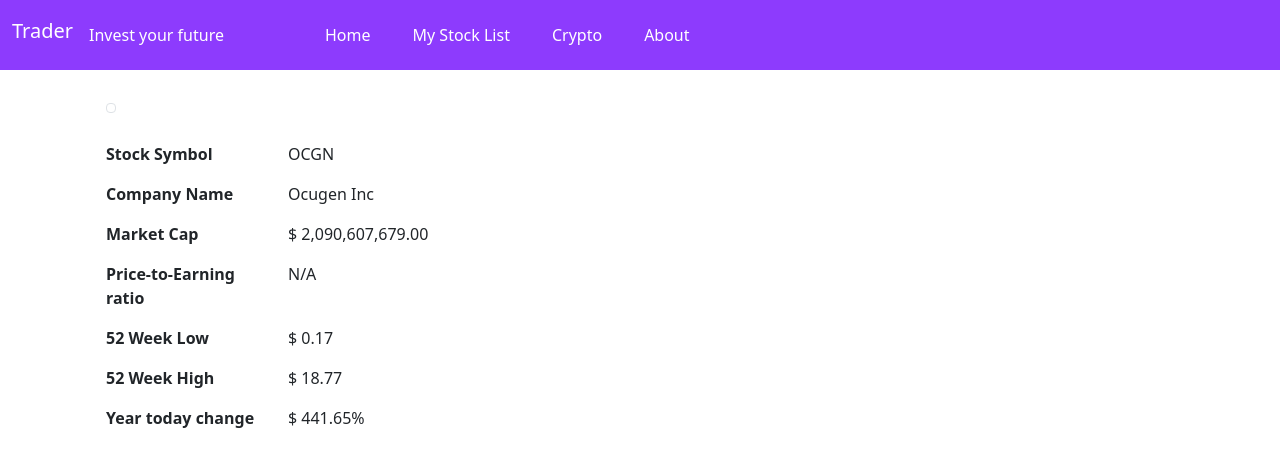
After one commit to Azurevolver/trader_app, a Django app: template stock/templates/stock_detail.html in a window 1280 px wide. The commit adds this page. Shown: the top 467 px of the page. Run offline with Django 3.2, Linux system fonts and the light colour scheme; the template is opened without the code that fills it: values that come from a table or form of the project are taken from there, others are empty; data comes from the database, SQL or seed files in the repository.

Commit message:
[UPDATE] Implement stock detail view

```diff
--- a/stock/models.py
+++ b/stock/models.py
@@ -1,4 +1,5 @@
 from django.db import models
+from django.urls import reverse
 
 
 class Stock(models.Model):
@@ -15,3 +16,6 @@
 
     def __str__(self):
         return self.ticker
+
+    def get_absolute_url(self):
+        return reverse("stock_detail_url", kwargs={'pk': self.pk})
--- a/stock/templates/home.html
+++ b/stock/templates/home.html
@@ -9,7 +9,8 @@
                     <input class="form-control me-2" style="width: 15rem" type="search" placeholder="Enter stock number"
                            aria-label="Search"
                            name="stock_quote_input">
-                    <button class="btn btn-outline-light" style="background-color: #8D3BFD;" type="submit">Search
+                    <button class="btn btn-outline-light" style="background-color: #8D3BFD;" type="submit">
+                        Search
                     </button>
                 </form>
                 <br/>
--- /dev/null
+++ b/stock/templates/stock_detail.html
@@ -0,0 +1,58 @@
+{% extends 'base.html' %}
+{% block content %}
+    <div class="container">
+        {% if stock %}
+            <div class="container">
+                <div class="row">
+                    <div class="image-parent">
+                        <img src="{{ stock.logo_url }}" class="img-thumbnail" width="15%" height="auto">
+                    </div>
+                </div>
+                <br/>
+                <div class="row">
+                    <div class="col-2">
+                        <p class="fw-bolder">Stock Symbol</p>
+                    </div>
+                    <div class="col-10">{{ stock.ticker }}</div>
+                </div>
+                <div class="row">
+                    <div class="col-2">
+                        <p class="fw-bolder">Company Name</p>
+                    </div>
+                    <div class="col-10">{{ stock.company_name }}</div>
+                </div>
+                <div class="row">
+                    <div class="col-2">
+                        <p class="fw-bolder">Market Cap</p>
+                    </div>
+                    <div class="col-10">{{ stock.market_cap }}</div>
+                </div>
+                <div class="row">
+                    <div class="col-2">
+                        <p class="fw-bolder">Price-to-Earning ratio</p>
+                    </div>
+                    <div class="col-10">{{ stock.pe_ratio }}</div>
+                </div>
+                <div class="row">
+                    <div class="col-2">
+                        <p class="fw-bolder">52 Week Low</p>
+                    </div>
+                    <div class="col-10">{{ stock.w52_low }}</div>
+                </div>
+                <div class="row">
+                    <div class="col-2">
+                        <p class="fw-bolder">52 Week High</p>
+                    </div>
+                    <div class="col-10">{{ stock.w52_high }}</div>
+                </div>
+                <div class="row">
+                    <div class="col-2">
+                        <p class="fw-bolder">Year today change</p>
+                    </div>
+                    <div class="col-10">{{ stock.ytd_change }}</div>
+                </div>
+            </div>
+
+        {% endif %}
+    </div>
+{% endblock %}
--- a/stock/urls.py
+++ b/stock/urls.py
@@ -1,10 +1,12 @@
 from django.urls import path
 from stock import views
+from stock.views import StockDetail
 
 urlpatterns = [
     path('', views.home, name="home"),
     path('stock_list/', views.stock_list, name="stock_list"),
     path('add_stock/', views.add_stock, name="add_stock"),
     path('delete/<stock_id>', views.delete_stock, name="delete_stock"),
+    path('stock/<int:pk>/', StockDetail.as_view(), name='stock_detail_url'),
     path('about/', views.about, name="about"),
 ]
```
Also changed, not shown: stock/templates/stock_list.html (+11 -6 lines), stock/views.py (+44 -1 lines).
